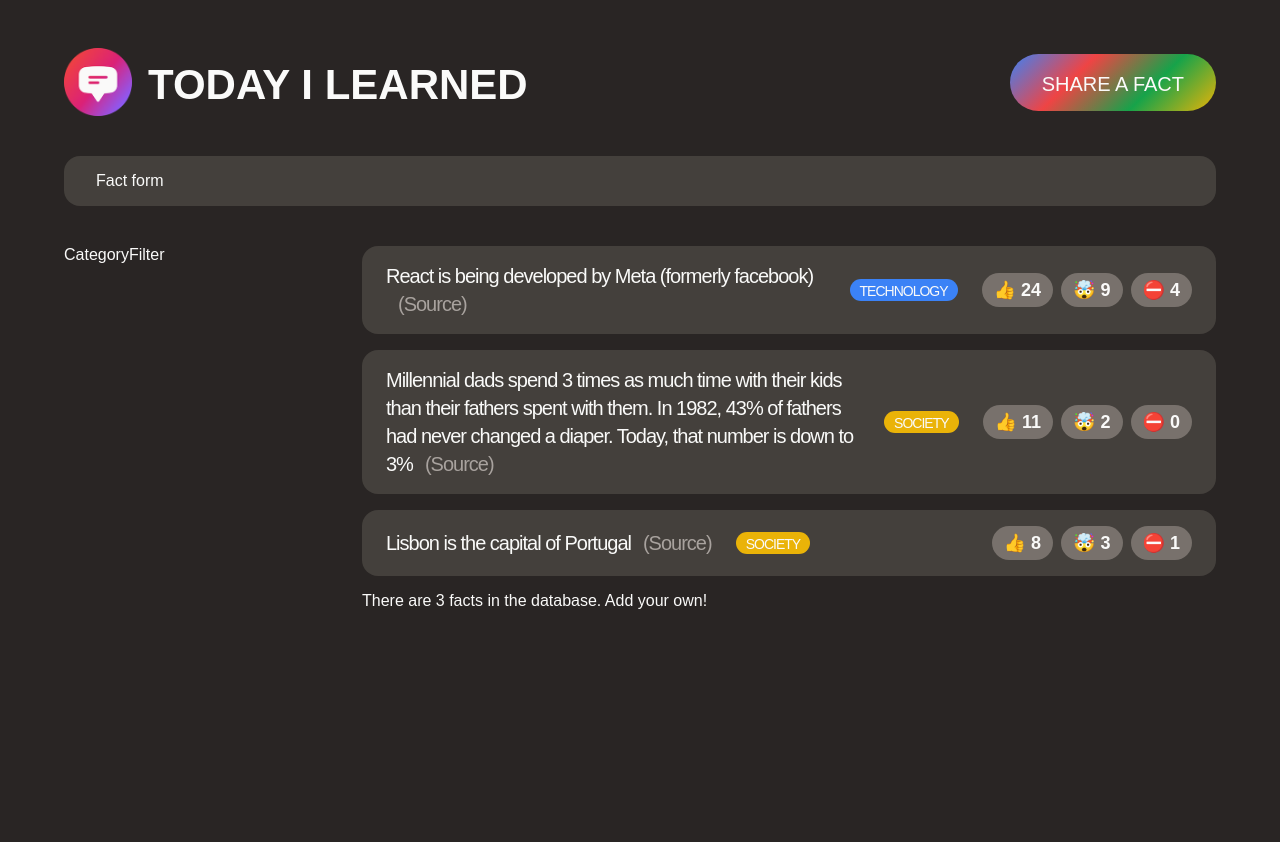
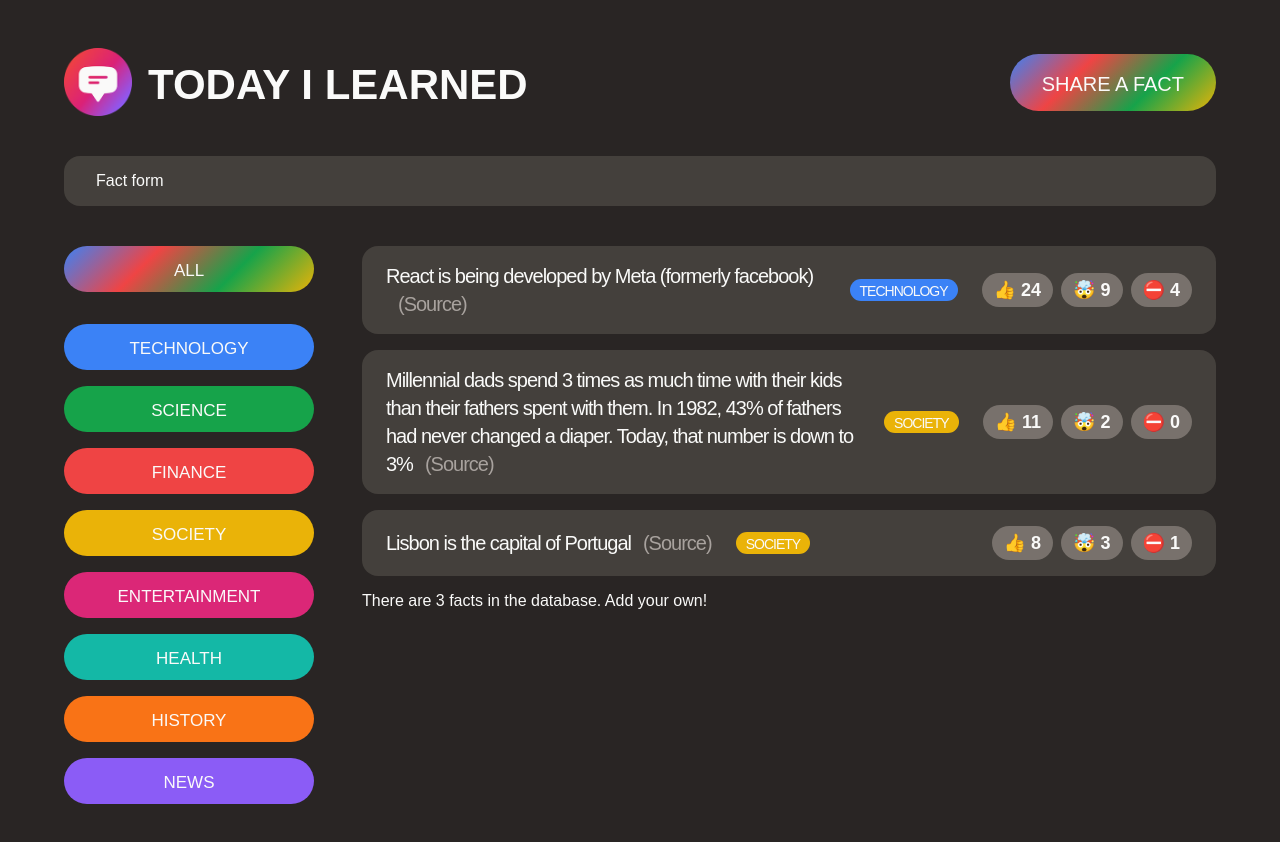
Before and after one commit to Willuv/Today-I-Learned, a React (Create React App) app: page / in a window 1280 px wide. Shown: the top 842 px of the page. Before the commit the page ends 800 px from the top, so only its background shows below. Built offline with nearby package versions, Linux system fonts and the light colour scheme; a web font is replaced by a local one.

Commit message:
Render filter buttons

```diff
--- a/src/App.js
+++ b/src/App.js
@@ -1,16 +1,5 @@
 // connect to the style.css file
 import './style.css'
-
-const CATEGORIES = [
-  { name: "technology", color: "#3b82f6" },
-  { name: "science", color: "#16a34a" },
-  { name: "finance", color: "#ef4444" },
-  { name: "society", color: "#eab308" },
-  { name: "entertainment", color: "#db2777" },
-  { name: "health", color: "#14b8a6" },
-  { name: "history", color: "#f97316" },
-  { name: "news", color: "#8b5cf6" },
-];
 
 const initialFacts = [
   {
@@ -80,8 +69,36 @@ function NewFactForm(){
   return <form className="fact-form">Fact form</form>;
 }
 
+const CATEGORIES = [
+  { name: "technology", color: "#3b82f6" },
+  { name: "science", color: "#16a34a" },
+  { name: "finance", color: "#ef4444" },
+  { name: "society", color: "#eab308" },
+  { name: "entertainment", color: "#db2777" },
+  { name: "health", color: "#14b8a6" },
+  { name: "history", color: "#f97316" },
+  { name: "news", color: "#8b5cf6" },
+];
+
 function CategoryFilter() {
-  return <aside>CategoryFilter</aside>;
+  return <aside>
+    <ul>
+    <li className="category">
+      <button className="btn
+      btn-all-categories">All</button>
+    </li>
+
+    {CATEGORIES.map((cat) => (
+      <li key={cat.name} className="category">
+        <button
+          className="btn btn-category"
+          style={{backgroundColor: cat.color}}>
+          {cat.name}
+        </button>
+      </li>
+    ))}
+    </ul>
+  </aside>;
 }
 
 function Factlist() {
```
